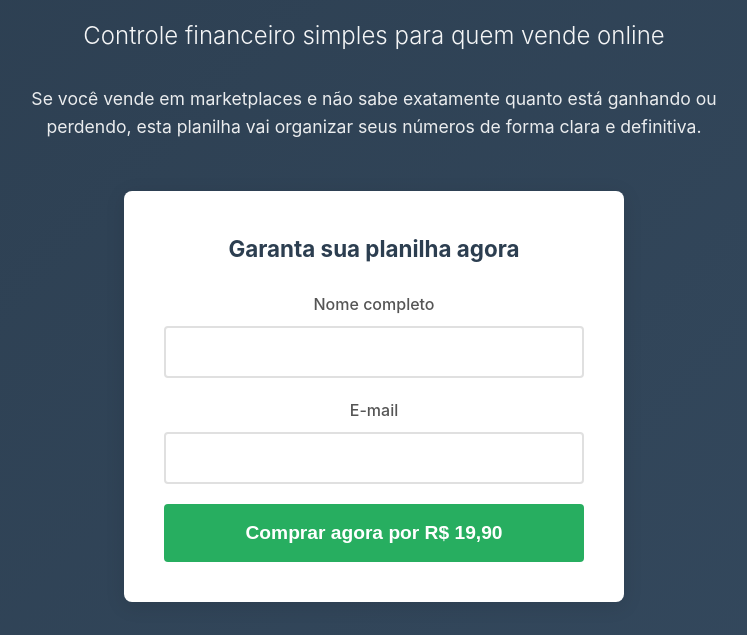
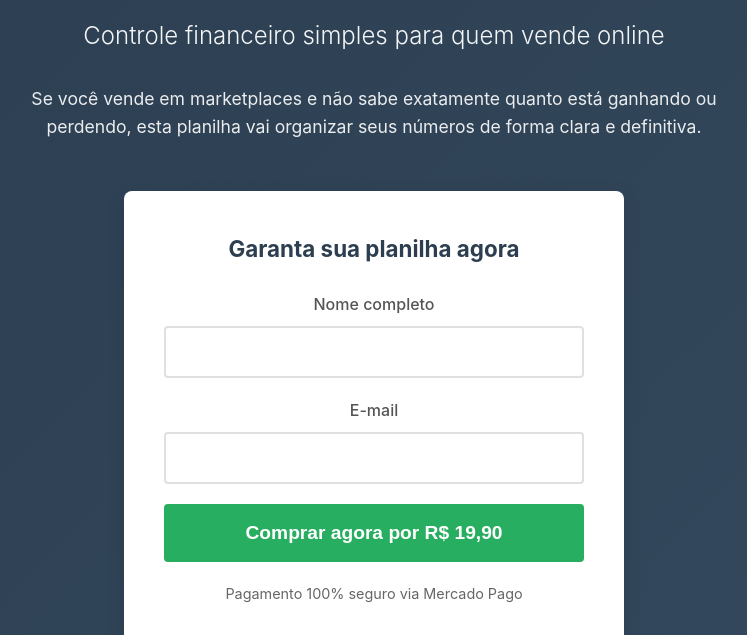
Before and after one commit to edivaniamaximino/plan01, a plain HTML site: page index.html in a window 1280 px wide. Shown: the part 160-795 px from the top of the page, without its empty margins (266-1013 px from the left). Drawn offline with Linux system fonts and the light colour scheme.

Commit message:
nova atualização

```diff
--- a/css/style.css
+++ b/css/style.css
@@ -113,6 +113,12 @@ body {
     transform: translateY(-2px);
 }
 
+.security-note {
+    text-align: center;
+    margin-top: 20px;
+    font-size: 0.9rem;
+    color: #666;
+}
 
 section {
     padding: 80px 20px;
--- a/index.html
+++ b/index.html
@@ -46,6 +46,8 @@
                     <button type="submit" class="btn-primary">
                         Comprar agora por R$ 19,90
                     </button>
+
+                     <p class="security-note">Pagamento 100% seguro via Mercado Pago</p>
 
                     <div id="thankYouMessage" style="display:none; text-align:center;">
                         <h3>Obrigado pelo interesse! 🎉</h3>
@@ -163,6 +165,7 @@
             <p>Pare de trabalhar no escuro. </p>
             <p>Tenha controle total das suas vendas<strong> por apenas R$ 19,90</strong></p>
             <a href="#" class="btn-secondary">Quero controlar minhas vendas agora</a>
+
         </div>
     </section>
 
```
